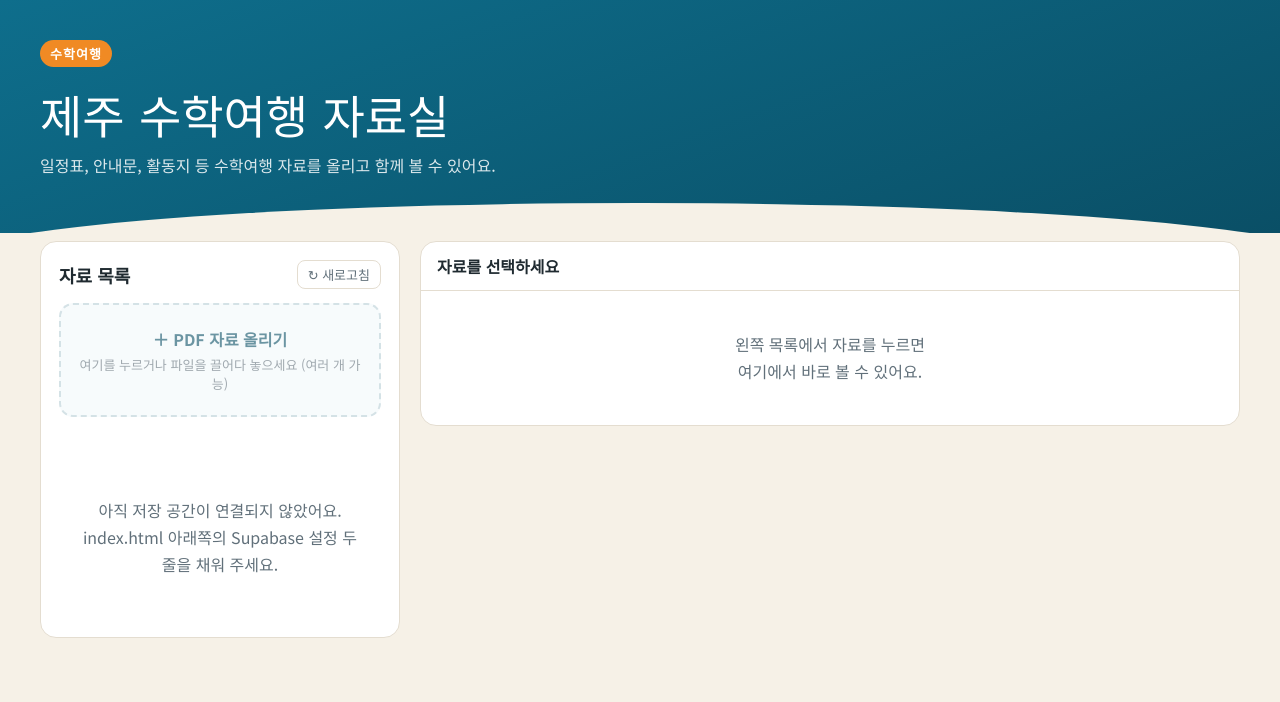
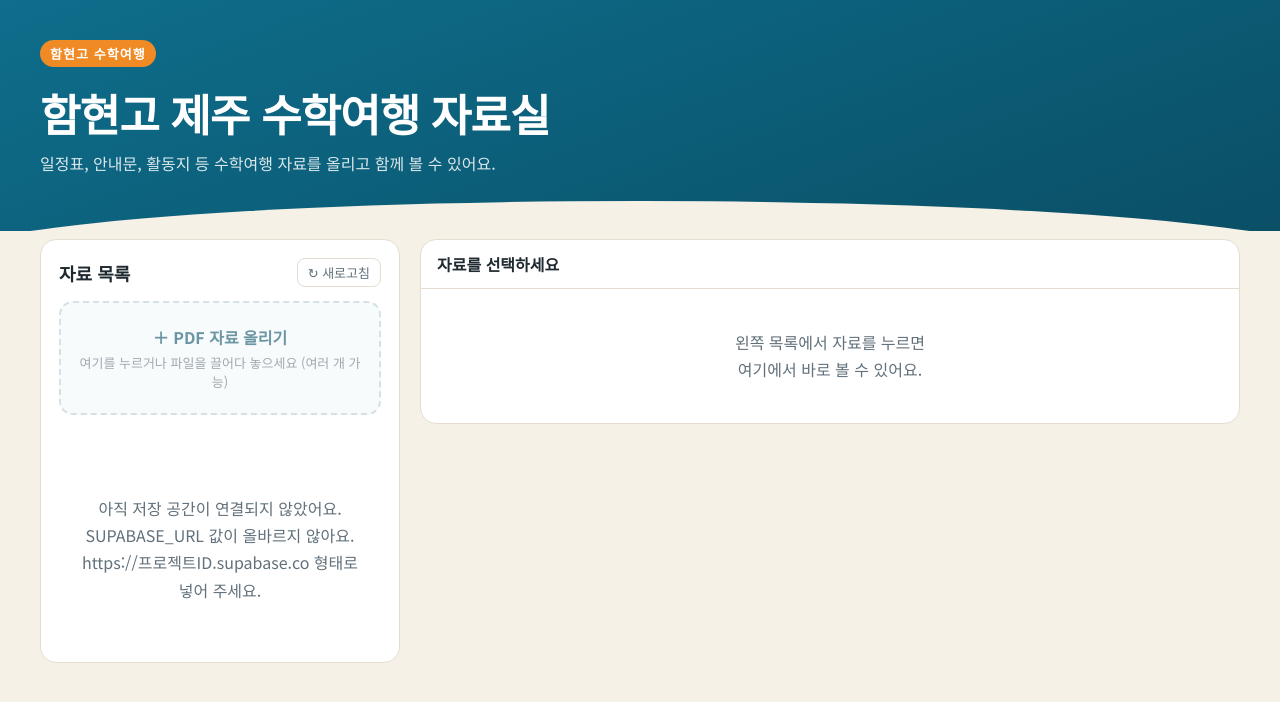
Before and after one commit to moonissaam/jeju, a plain HTML site: page index.html in a window 1280 px wide. Drawn offline with nearby package versions, Linux system fonts and the light colour scheme.

Commit message:
Update index.html

```diff
--- a/index.html
+++ b/index.html
@@ -3,9 +3,9 @@
 <head>
 <meta charset="utf-8">
 <meta name="viewport" content="width=device-width, initial-scale=1">
-<title>제주 수학여행 자료실</title>
+<title>함현고 제주 수학여행 자료실</title>
 <link rel="preconnect" href="https://fonts.googleapis.com">
-<link href="https://fonts.googleapis.com/css2?family=Gowun+Dodum&family=Noto+Sans+KR:wght@400;500;700&display=swap" rel="stylesheet">
+<link href="https://fonts.googleapis.com/css2?family=Noto+Sans+KR:wght@400;500;700;800&display=swap" rel="stylesheet">
 <script src="https://cdn.jsdelivr.net/npm/@supabase/supabase-js@2"></script>
 <style>
   :root {
@@ -52,10 +52,11 @@
     font-weight: 700;
   }
   h1 {
-    font-family: "Gowun Dodum", sans-serif;
-    font-size: clamp(30px, 5vw, 46px);
+    font-family: "Noto Sans KR", "Malgun Gothic", sans-serif;
+    font-size: clamp(28px, 5vw, 44px);
     margin: 14px 0 6px;
-    font-weight: 400;
+    font-weight: 800;
+    letter-spacing: -0.02em;
   }
   header p { margin: 0; opacity: .85; }
 
@@ -192,8 +193,8 @@
 <body>
 <header>
   <div class="wrap">
-    <span class="eyebrow">수학여행</span>
-    <h1>제주 수학여행 자료실</h1>
+    <span class="eyebrow">함현고 수학여행</span>
+    <h1>함현고 제주 수학여행 자료실</h1>
     <p>일정표, 안내문, 활동지 등 수학여행 자료를 올리고 함께 볼 수 있어요.</p>
   </div>
 </header>
@@ -247,9 +248,27 @@
   let activeKey = null;
   let store = null;
 
-  const configured = SUPABASE_URL.startsWith("http") && !SUPABASE_KEY.startsWith("여기에");
-  if (configured && window.supabase) {
-    store = window.supabase.createClient(SUPABASE_URL, SUPABASE_KEY).storage.from(BUCKET);
+  // 입력값 정리: 앞뒤 공백 제거, https:// 자동 추가, 끝의 / 나 경로 제거
+  let projectUrl = SUPABASE_URL.trim();
+  if (projectUrl && !projectUrl.startsWith("여기에") && !/^https?:\/\//i.test(projectUrl)) {
+    projectUrl = "https://" + projectUrl;
+  }
+  projectUrl = projectUrl.replace(/(\.supabase\.co).*$/i, "$1").replace(/\/+$/, "");
+  const projectKey = SUPABASE_KEY.trim();
+
+  let setupProblem = "";
+  if (!/^https:\/\/[a-z0-9-]+\.supabase\.co$/i.test(projectUrl)) {
+    setupProblem = "SUPABASE_URL 값이 올바르지 않아요.<br>https://프로젝트ID.supabase.co 형태로 넣어 주세요.";
+  } else if (!projectKey || projectKey.startsWith("여기에")) {
+    setupProblem = "SUPABASE_KEY 값이 비어 있어요.<br>Publishable key를 붙여 넣어 주세요.";
+  } else if (!window.supabase) {
+    setupProblem = "Supabase 프로그램을 불러오지 못했어요.<br>인터넷 연결을 확인하거나, 학교망이라면 다른 네트워크에서 열어 보세요.";
+  } else {
+    try {
+      store = window.supabase.createClient(projectUrl, projectKey).storage.from(BUCKET);
+    } catch (e) {
+      setupProblem = "Supabase 연결 중 오류가 났어요: " + e.message;
+    }
   }
 
   /* 한글 파일 이름을 안전하게 저장하기 위한 변환
@@ -317,7 +336,7 @@
 
   async function render() {
     if (!store) {
-      list.innerHTML = '<li class="empty">아직 저장 공간이 연결되지 않았어요.<br>index.html 아래쪽의 Supabase 설정 두 줄을 채워 주세요.</li>';
+      list.innerHTML = '<li class="empty">아직 저장 공간이 연결되지 않았어요.<br>' + setupProblem + '</li>';
       drop.classList.add("busy");
       return;
     }
```
